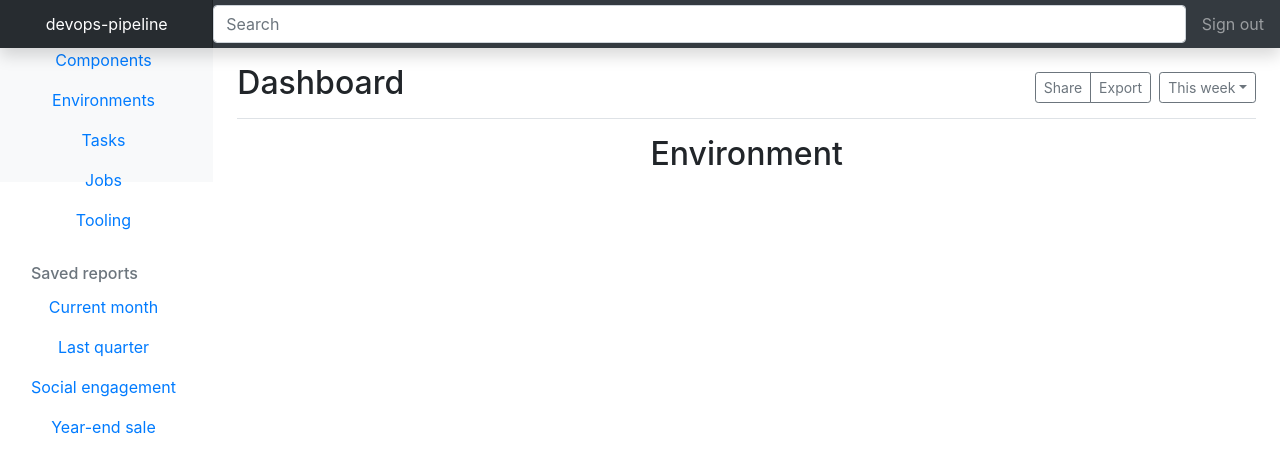
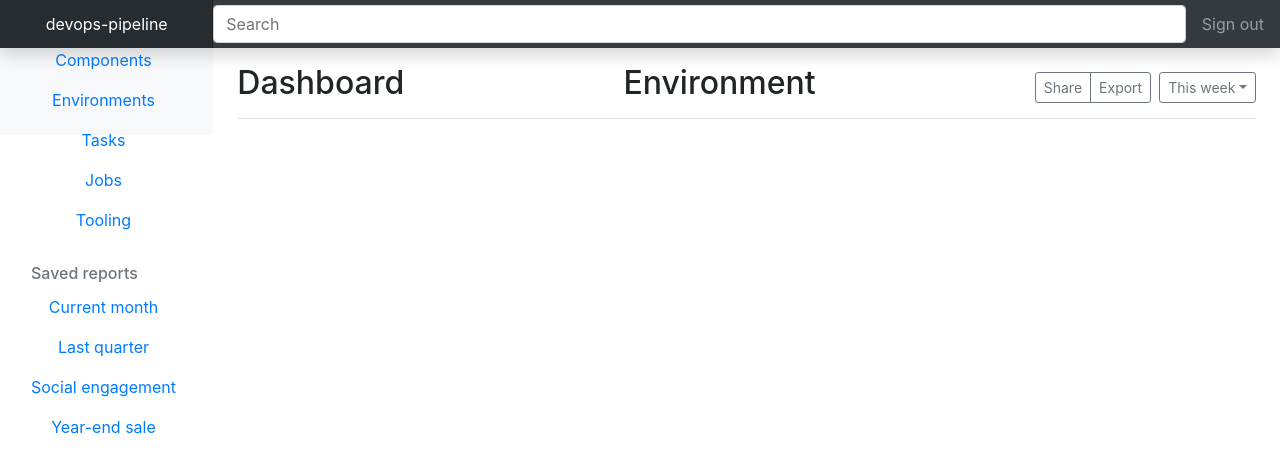
Before and after one commit to samsquire/mazzle-gui, a React (Create React App) app: page / in a window 1280 px wide. Shown: the top 472 px of the page. Built offline with nearby package versions, Linux system fonts and the light colour scheme.

Commit message:
autocommit experimenting with detections

```diff
--- a/src/App.js
+++ b/src/App.js
@@ -156,6 +156,7 @@ function App() {
         <main role="main" class="col-md-9 ml-sm-auto col-lg-10 px-4">
           <div class="d-flex justify-content-between flex-wrap flex-md-nowrap align-items-center pt-3 pb-2 mb-3 border-bottom">
             <h1 class="h2">Dashboard</h1>
+			<h2 class="h2">Environment</h2>
             <div class="btn-toolbar mb-2 mb-md-0">
               <div class="btn-group mr-2">
                 <button class="btn btn-sm btn-outline-secondary">Share</button>
@@ -170,7 +171,7 @@ function App() {
 
 
 
-          <h2 class="h2">Environment</h2>
+
           <div class="table-responsive">
 
           </div>
```
